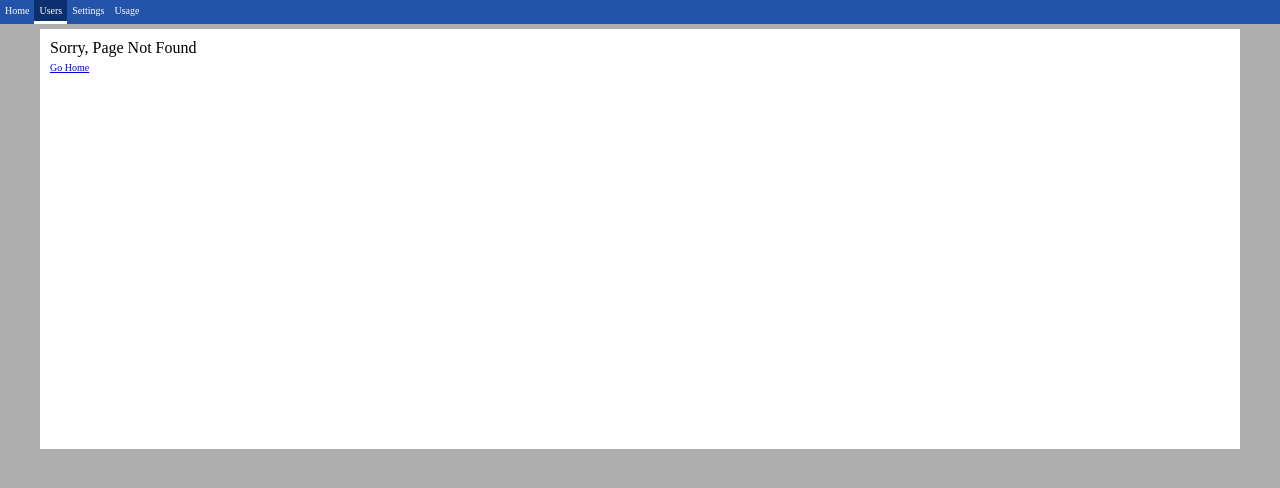
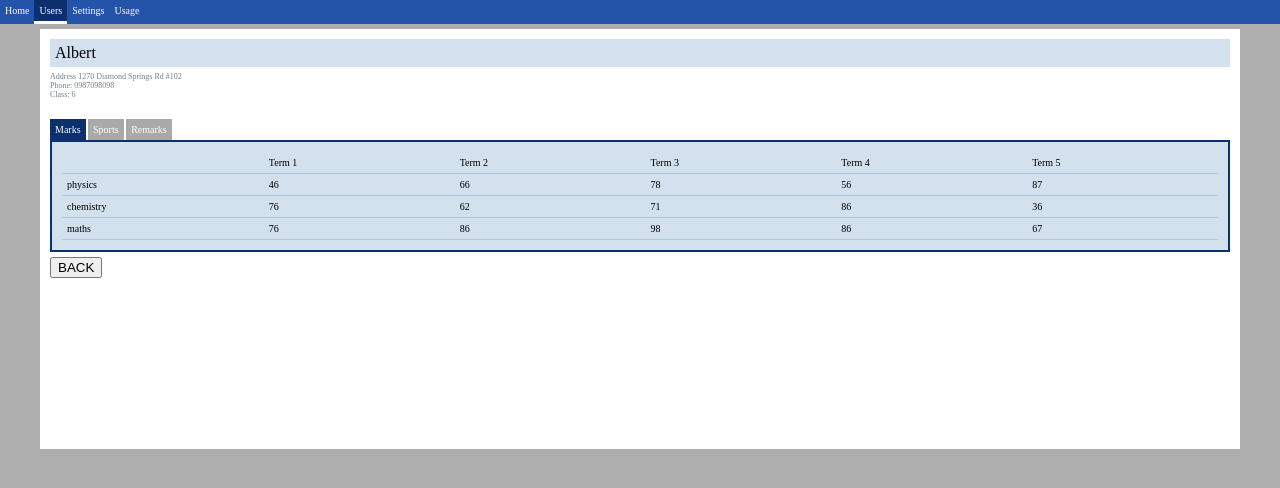
Before and after one commit to code-malayalam/my-router-app, a React (Create React App) app: page /users/1 in a window 1280 px wide. Before the commit this address had no page. Shown: the top 488 px of the page. Built offline with nearby package versions, Linux system fonts and the light colour scheme.

Commit message:
Chapter 5

```diff
--- a/public/data.json
+++ b/public/data.json
@@ -5,7 +5,18 @@
         "class": "6",
         "address": "1270 Diamond Springs Rd #102",
         "phone": "0987098098",
-        "isActive": false
+        "isActive": false,
+        "marks": {
+            "physics": [46, 66, 78, 56, 87],
+            "chemistry": [76, 62, 71, 86, 36],
+            "maths": [76, 86, 98, 86, 67]
+
+        },
+        "sports": {
+            "highjump": 1,
+            "longjump": -1
+        },
+        "remarks": ["Notes not submitted"]
     },
     {
         "id": 2,
@@ -13,7 +24,17 @@
         "class": "7",
         "address": "325 Kennedy Memorial Dr",
         "phone": "07978689865",
-        "isActive": true
+        "isActive": true,
+        "marks": {
+            "physics": [56, 66, 78, 56, 87],
+            "chemistry": [12, 62, 71, 86, 36],
+            "maths": [46, 86, 98, 86, 67]
+
+        },
+        "sports": {
+            "shotput": 1
+        },
+        "remarks": ["Good"]
     },
     {
         "id": 3,
@@ -21,7 +42,16 @@
         "class": "8",
         "address": "1601 E Alton Gloor Blvd",
         "phone": "08757465487",
-        "isActive": false
+        "isActive": false,
+        "marks": {
+            "physics": [17, 66, 78, 56, 87],
+            "chemistry": [25, 62, 71, 86, 36],
+            "maths": [77, 86, 98, 86, 67]
+
+        },
+        "sports": {
+        },
+        "remarks": ["Notes not submitted"]
     },
     {
         "id": 4,
@@ -29,7 +59,17 @@
         "class": "6",
         "address": "1270 Diamond Springs Rd #102",
         "phone": "0987098098",
-        "isActive": false
+        "isActive": false,
+        "marks": {
+            "physics": [66, 66, 78, 56, 87],
+            "chemistry": [65, 62, 71, 86, 36],
+            "maths": [98, 86, 98, 86, 67]
+
+        },
+        "sports": {
+            "100m": 1
+        },
+        "remarks": ["Missed class"]
     },
     {
         "id": 5,
@@ -37,7 +77,16 @@
         "class": "9",
         "address": "325 Kennedy Memorial Dr",
         "phone": "07978689865",
-        "isActive": true
+        "isActive": true,
+        "marks": {
+            "physics": [77, 66, 78, 56, 87],
+            "chemistry": [87, 62, 71, 86, 36],
+            "maths": [12, 86, 98, 86, 67]
+
+        },
+        "sports": {
+        },
+        "remarks": ["Good"]
     },
     {
         "id": 6,
@@ -45,6 +94,16 @@
         "class": "7",
         "address": "1601 E Alton Gloor Blvd",
         "phone": "08757465487",
-        "isActive": false
+        "isActive": false,
+        "marks": {
+            "physics": [59, 66, 78, 56, 87],
+            "chemistry": [33, 62, 71, 86, 36],
+            "maths": [77, 86, 98, 86, 67]
+
+        },
+        "sports": {
+            "hurdles": 1
+        },
+        "remarks": []
     }
 ]
--- a/src/App.js
+++ b/src/App.js
@@ -7,6 +7,9 @@ import Home from './Pages/Home';
 import Header from './components/Header';
 import Details from './Pages/Details';
 import NotFound from './Pages/NotFound';
+import Marks from './Pages/Marks';
+import Sports from './Pages/Sports';
+import Remarks from './Pages/Remarks';
 
 function App() {
   return (
@@ -15,12 +18,19 @@ function App() {
         <Header />
       </div>
       <Routes>
-        <Route path="/" element={<Home />}/>
-        <Route path="settings" element={<Settings />}/>
-        <Route path="usage" element={<Usage />}/>
-        <Route path="users" element={<Users />}/>
-        <Route path="details/:userId" element={<Details />}/>
-        <Route path="*" element={<NotFound />}/>
+        <Route path="/" element={<Home />} />
+          <Route path="settings" element={<Settings />}/>
+          <Route path="usage" element={<Usage />}/>
+          <Route path="users">
+            <Route index element={<Users />} />
+            <Route path=":userId" element={<Details />}>
+              <Route index element={<Marks />}/>
+              <Route path="sports" element={<Sports />}/>
+              <Route path="remarks" element={<Remarks />}/>
+            </Route>
+          </Route>
+          <Route path="*" element={<NotFound />}/>
+
       </Routes>
     </BrowserRouter>
   );
--- a/src/Pages/Details.css
+++ b/src/Pages/Details.css
@@ -12,3 +12,25 @@
 .details button {
     margin-top: 5px;
 }
+
+.sub-menu {
+    margin-top: 20px;
+}
+.sub-menu a {
+    text-decoration: none;
+    color: white;
+
+}
+
+.sub-menu span {
+    padding: 5px;
+    display: inline-block;
+    background: darkgrey;
+
+
+}
+
+.sub-menu .active span{
+    background: rgb(12, 48, 109);
+
+}
--- a/src/Pages/Details.js
+++ b/src/Pages/Details.js
@@ -1,7 +1,8 @@
 import axios from 'axios';
 import React, {useState, useEffect} from 'react';
-import {useParams, useNavigate, useLocation} from 'react-router-dom';
+import {useParams, useNavigate, useLocation, NavLink, Outlet} from 'react-router-dom';
 import './Details.css'
+
 
 
 export default function Details() {
@@ -15,10 +16,6 @@ export default function Details() {
 
   const navigate = useNavigate();
 
-
-
-
-  console.log(location);
 
   useEffect(() => {
     if(!user) {
@@ -48,9 +45,17 @@ if(!user) {
           <div className="body">
               Class: {user.class}
           </div>
+          <div className="sub-menu">
+                <NavLink to="" end><span> Marks </span> </NavLink>
+                <NavLink to="sports"><span> Sports </span> </NavLink>
+                <NavLink to="remarks"><span> Remarks </span> </NavLink>
+          </div>
+          <div className="details-body">
+            <Outlet context={user}/>
+          </div>
           <div>
               <button onClick={() => {
-                navigate(-1);
+                navigate('..');
               }}>BACK</button>
           </div>
       </div>
--- /dev/null
+++ b/src/Pages/Marks.css
@@ -0,0 +1,13 @@
+.marks {
+    display: grid;
+    grid-template-columns: auto auto auto auto auto auto;
+    font-size: 10px;
+    border: 2px solid rgb(12, 48, 109);
+    padding: 10px;
+    background: rgb(210, 225, 237);
+}
+
+.marks span {
+    border-bottom: 1px solid rgb(172, 200, 223);
+    padding: 5px;
+}
--- /dev/null
+++ b/src/Pages/Marks.js
@@ -0,0 +1,41 @@
+import React from 'react'
+import { useOutletContext } from 'react-router-dom';
+import './Marks.css'
+
+function Marks() {
+
+  const {marks = {}} = useOutletContext();
+
+  const terms = ['Term 1', 'Term 2', 'Term 3', 'Term 4', 'Term 5'];
+
+  return (
+    <div className="marks">
+        <span></span>
+        {
+
+            terms.map((item) => {
+                return (
+                    <span>
+                        {item}
+                    </span>
+                );
+            })
+        }
+        {
+            Object.keys(marks).map((subj) => {
+                const values = marks[subj];
+                const items = [subj, ...values];
+                return items.map((item) => {
+                    return (
+                        <span>
+                            {item}
+                        </span>
+                    );
+                });
+            })
+        }
+    </div>
+  )
+}
+
+export default Marks;
--- /dev/null
+++ b/src/Pages/Remarks.css
@@ -0,0 +1,6 @@
+.remarks {
+    font-size: 10px;
+    border: 2px solid rgb(12, 48, 109);
+    padding: 10px;
+    background: rgb(210, 225, 237);
+}
--- /dev/null
+++ b/src/Pages/Remarks.js
@@ -0,0 +1,19 @@
+import React from 'react'
+import { useOutletContext } from 'react-router-dom';
+import './Remarks.css';
+
+function Remarks() {
+  const {remarks = []} = useOutletContext();
+
+  return (
+    <div className="remarks">
+        {
+            remarks.map((item) => {
+                return <div>{item}</div>
+            })
+        }
+    </div>
+  )
+}
+
+export default Remarks;
--- /dev/null
+++ b/src/Pages/Sports.css
@@ -0,0 +1,15 @@
+.sports {
+    font-size: 10px;
+    border: 2px solid rgb(12, 48, 109);
+    padding: 10px;
+    background: rgb(210, 225, 237);
+}
+
+.sports > div{
+    display: flex;
+    border-bottom: 1px solid rgb(172, 200, 223);
+}
+
+.sports div{
+    padding: 5px;
+}
--- /dev/null
+++ b/src/Pages/Sports.js
@@ -0,0 +1,29 @@
+import React from 'react'
+
+import { useOutletContext } from 'react-router-dom';
+import './Sports.css';
+
+function Sports() {
+
+  const {sports = {}} = useOutletContext();
+  return (
+    <div className="sports">
+        {
+            Object.keys(sports).map((item) => {
+                return (
+                    <div>
+                        <div>
+                            {item}
+                        </div>
+                        <div>
+                            {sports[item] > 0 ? 'Position ' + sports[item] : 'Participated'}
+                        </div>
+                    </div>
+                )
+            })
+        }
+    </div>
+  )
+}
+
+export default Sports;
--- a/src/Pages/Users.js
+++ b/src/Pages/Users.js
@@ -61,7 +61,7 @@ export default function Users() {
                 .map((item) => {
                 return (
                     <div className="users-item" key={item.id} onClick={() => {
-                        navigate(`/details/${item.id}`, {
+                        navigate(`${item.id}`, {
                             state: {
                                 data: item,
                             }
--- a/src/components/Header.js
+++ b/src/components/Header.js
@@ -1,9 +1,10 @@
 import React from 'react';
-import { NavLink } from 'react-router-dom';
+import { NavLink, Outlet } from 'react-router-dom';
 import './Header.css';
 
 export default function Header() {
   return (
+      <div>
           <div className='header'>
             <NavLink to="/">
                 <span> Home </span>
@@ -18,5 +19,10 @@ export default function Header() {
                 <span> Usage </span>
             </NavLink>
         </div>
+        <div>
+            <Outlet />
+        </div>
+      </div>
+
   );
 }
```
Lines whose indentation alone changed are shown as unchanged.
